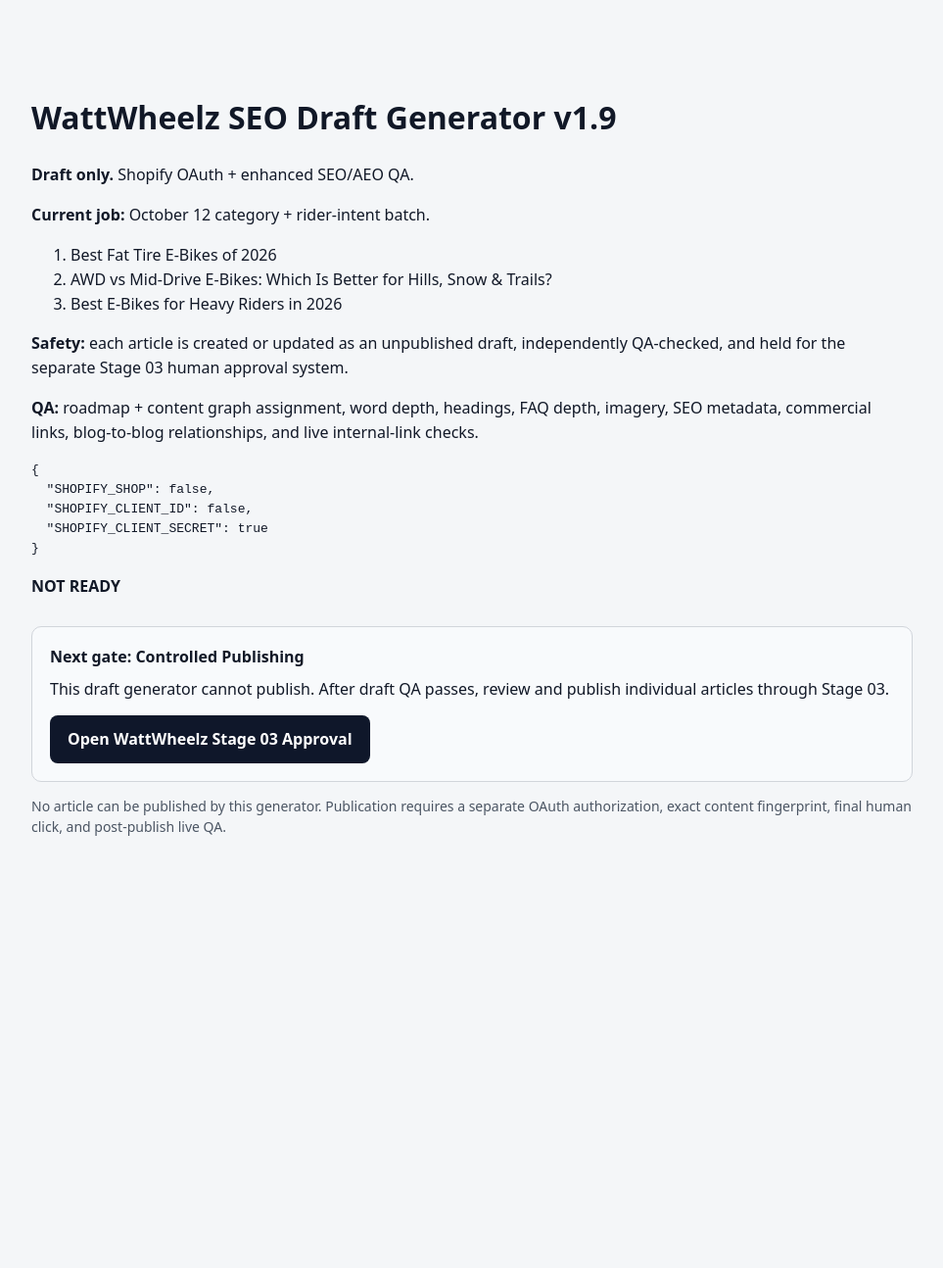
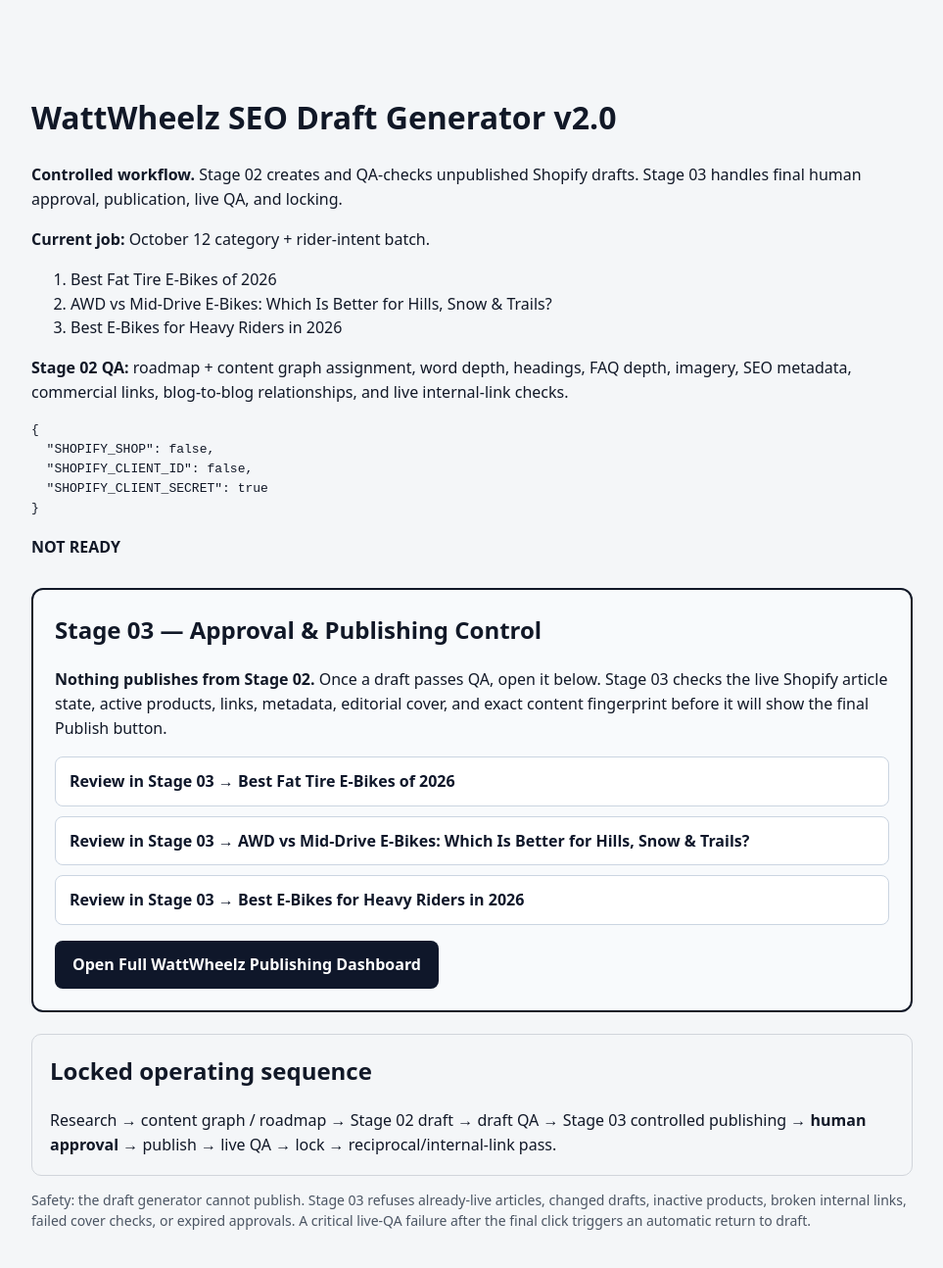
Before and after one commit to HighTicketElites/ecommerce-seo-engine, a Next.js app: page / in a window 1280 px wide. Shown: the top 1294 px of the page at 98% size, without its empty margins (158-1121 px from the left). Before the commit the page ends 943 px from the top, so only its background shows below. Built offline with nearby package versions, Linux system fonts and the light colour scheme; no server answers.

Commit message:
Integrate Stage 03 approval controls into WattWheelz SEO engine

```diff
--- a/app/page.js
+++ b/app/page.js
@@ -1,24 +1,44 @@
 const envStatus={SHOPIFY_SHOP:Boolean(process.env.SHOPIFY_SHOP),SHOPIFY_CLIENT_ID:Boolean(process.env.SHOPIFY_CLIENT_ID),SHOPIFY_CLIENT_SECRET:Boolean(process.env.SHOPIFY_CLIENT_SECRET)};
+
+const stage03Jobs=[
+ {id:'best-fat-tire-ebikes-2026',title:'Best Fat Tire E-Bikes of 2026'},
+ {id:'awd-vs-mid-drive-ebikes',title:'AWD vs Mid-Drive E-Bikes: Which Is Better for Hills, Snow & Trails?'},
+ {id:'best-ebikes-for-heavy-riders-2026',title:'Best E-Bikes for Heavy Riders in 2026'},
+];
+
+const approvalBase='https://wattwheelz-shopify-content-ops.vercel.app/';
+
 export default function Home(){
  const ready=Object.values(envStatus).every(Boolean);
  return <main style={{fontFamily:'system-ui',maxWidth:900,margin:'50px auto',padding:24,lineHeight:1.55}}>
-  <h1>WattWheelz SEO Draft Generator v1.9</h1>
-  <p><b>Draft only.</b> Shopify OAuth + enhanced SEO/AEO QA.</p>
+  <h1>WattWheelz SEO Draft Generator v2.0</h1>
+  <p><b>Controlled workflow.</b> Stage 02 creates and QA-checks unpublished Shopify drafts. Stage 03 handles final human approval, publication, live QA, and locking.</p>
   <p><strong>Current job:</strong> October 12 category + rider-intent batch.</p>
   <ol>
    <li>Best Fat Tire E-Bikes of 2026</li>
    <li>AWD vs Mid-Drive E-Bikes: Which Is Better for Hills, Snow & Trails?</li>
    <li>Best E-Bikes for Heavy Riders in 2026</li>
   </ol>
-  <p><strong>Safety:</strong> each article is created or updated as an unpublished draft, independently QA-checked, and held for the separate Stage 03 human approval system.</p>
-  <p><strong>QA:</strong> roadmap + content graph assignment, word depth, headings, FAQ depth, imagery, SEO metadata, commercial links, blog-to-blog relationships, and live internal-link checks.</p>
+  <p><strong>Stage 02 QA:</strong> roadmap + content graph assignment, word depth, headings, FAQ depth, imagery, SEO metadata, commercial links, blog-to-blog relationships, and live internal-link checks.</p>
   <pre>{JSON.stringify(envStatus,null,2)}</pre>
   {ready?<p><a href="/api/shopify/install" style={{display:'inline-block',padding:'14px 20px',background:'#111827',color:'#fff',textDecoration:'none',borderRadius:8,fontWeight:700}}>Authorize & Create / Update 3 WattWheelz Drafts</a></p>:<p><strong>NOT READY</strong></p>}
-  <section style={{marginTop:28,padding:18,border:'1px solid #d1d5db',borderRadius:10,background:'#f8fafc'}}>
-    <strong>Next gate: Controlled Publishing</strong>
-    <p style={{margin:'8px 0 14px'}}>This draft generator cannot publish. After draft QA passes, review and publish individual articles through Stage 03.</p>
-    <a href="https://wattwheelz-shopify-content-ops.vercel.app/" style={{display:'inline-block',padding:'12px 18px',background:'#0f172a',color:'#fff',textDecoration:'none',borderRadius:8,fontWeight:700}}>Open WattWheelz Stage 03 Approval</a>
+
+  <section style={{marginTop:30,padding:22,border:'2px solid #111827',borderRadius:12,background:'#f8fafc'}}>
+    <h2 style={{marginTop:0}}>Stage 03 — Approval & Publishing Control</h2>
+    <p><strong>Nothing publishes from Stage 02.</strong> Once a draft passes QA, open it below. Stage 03 checks the live Shopify article state, active products, links, metadata, editorial cover, and exact content fingerprint before it will show the final Publish button.</p>
+    <div style={{display:'grid',gap:10,margin:'16px 0'}}>
+      {stage03Jobs.map(job=><a key={job.id} href={approvalBase+`?job=${encodeURIComponent(job.id)}`} style={{display:'block',padding:'12px 14px',border:'1px solid #cbd5e1',borderRadius:8,background:'#fff',color:'#0f172a',textDecoration:'none',fontWeight:700}}>
+        Review in Stage 03 → {job.title}
+      </a>)}
+    </div>
+    <a href={approvalBase} style={{display:'inline-block',padding:'12px 18px',background:'#0f172a',color:'#fff',textDecoration:'none',borderRadius:8,fontWeight:700}}>Open Full WattWheelz Publishing Dashboard</a>
   </section>
-  <p style={{fontSize:14,color:'#4b5563'}}>No article can be published by this generator. Publication requires a separate OAuth authorization, exact content fingerprint, final human click, and post-publish live QA.</p>
+
+  <section style={{marginTop:22,padding:18,border:'1px solid #d1d5db',borderRadius:10}}>
+    <h2 style={{marginTop:0}}>Locked operating sequence</h2>
+    <p style={{marginBottom:0}}>Research → content graph / roadmap → Stage 02 draft → draft QA → Stage 03 controlled publishing → <strong>human approval</strong> → publish → live QA → lock → reciprocal/internal-link pass.</p>
+  </section>
+
+  <p style={{fontSize:14,color:'#4b5563'}}>Safety: the draft generator cannot publish. Stage 03 refuses already-live articles, changed drafts, inactive products, broken internal links, failed cover checks, or expired approvals. A critical live-QA failure after the final click triggers an automatic return to draft.</p>
  </main>;
 }
```
